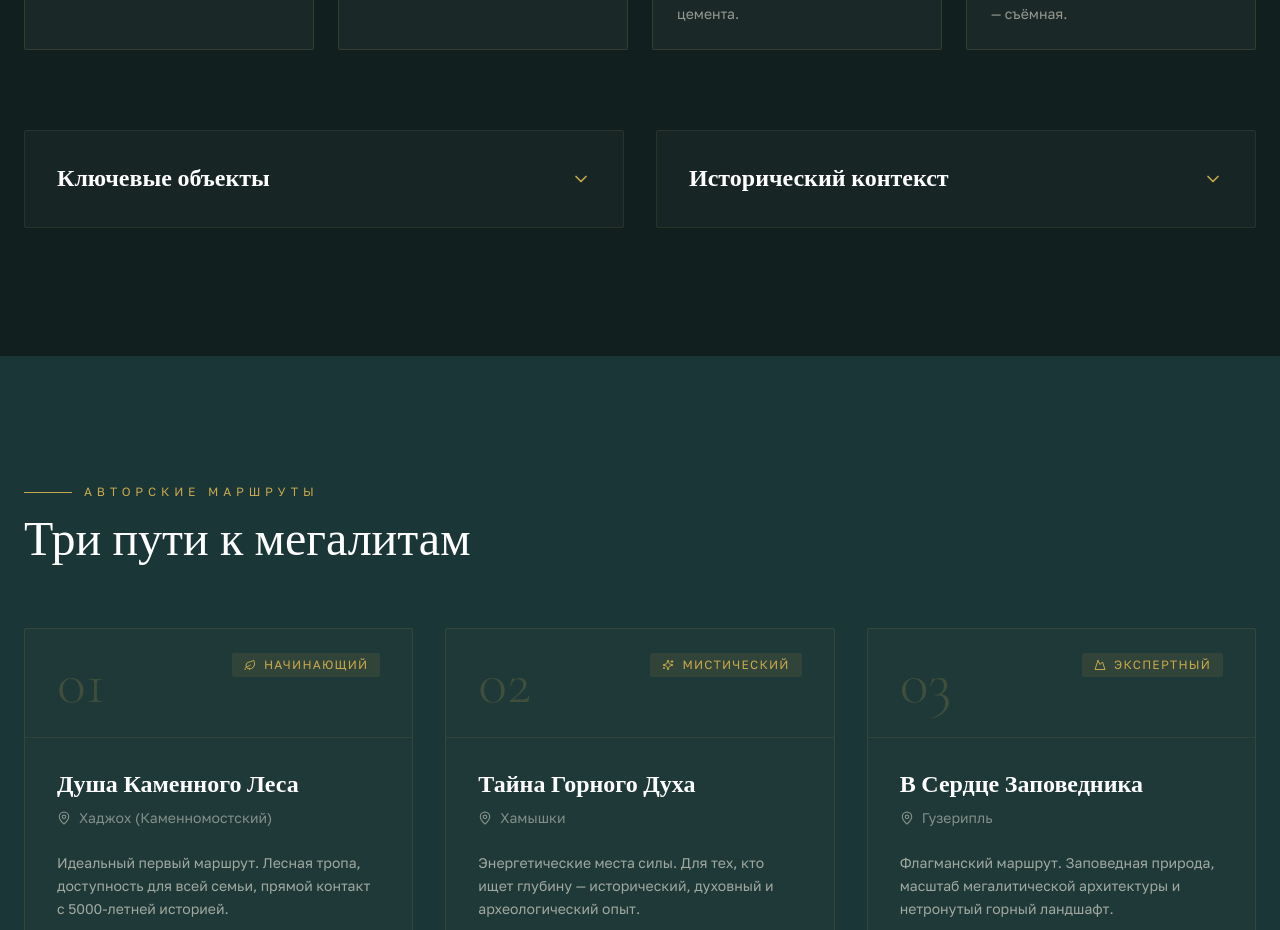
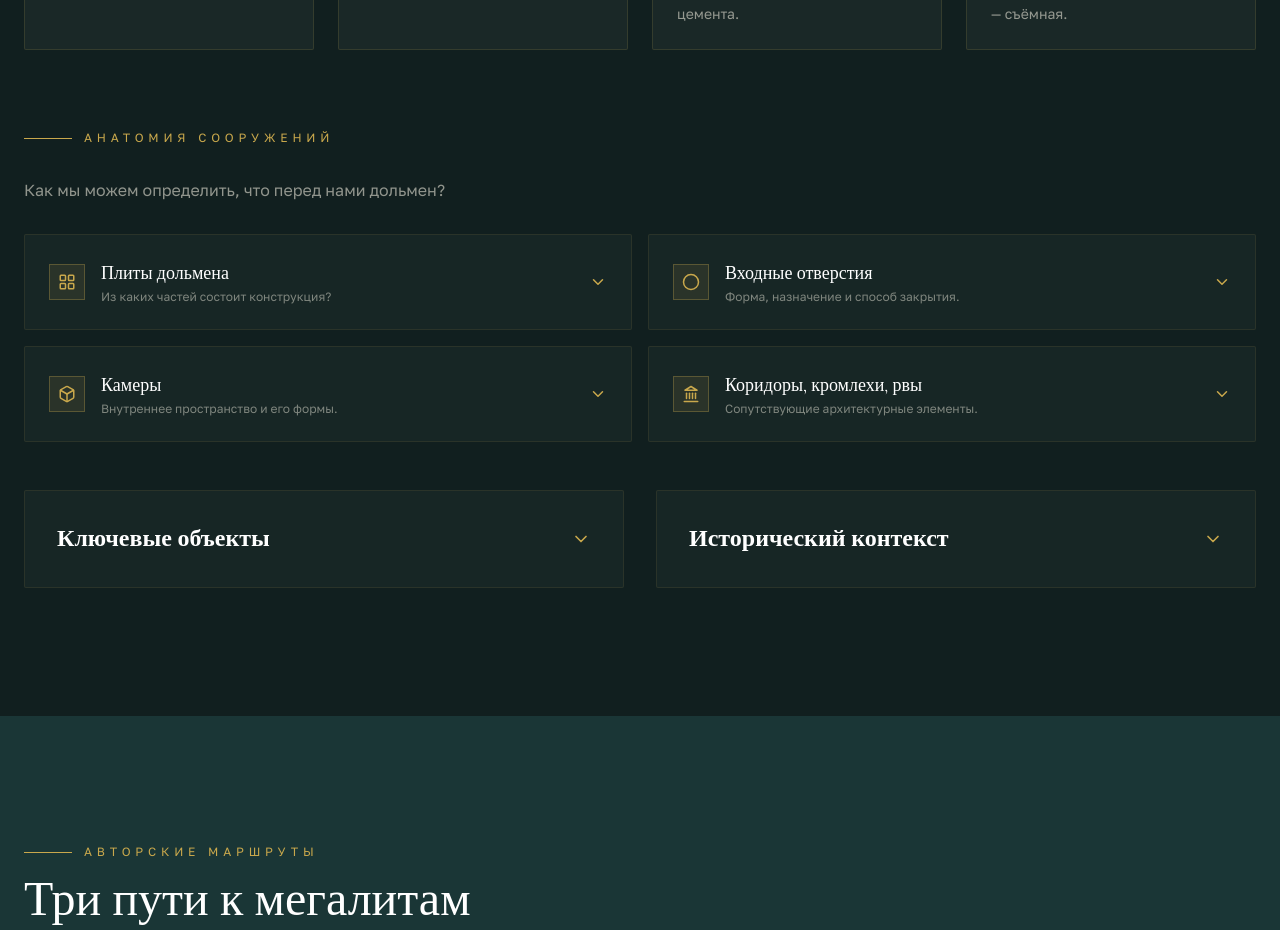
Before and after one commit to pr-poehali-dev/dolmen-tour-website, a React (Vite) app: page / in a window 1280 px wide. Shown: the part 1980-2910 px from the top of the page. Built offline with nearby package versions, Linux system fonts and the light colour scheme.

Commit message:
docs: add dolmen typology widgets

```diff
--- a/src/pages/Index.tsx
+++ b/src/pages/Index.tsx
@@ -80,6 +80,62 @@ const DOLMEN_TYPES = [
   },
 ];
 
+const DOLMEN_ANATOMY = [
+  {
+    id: "plates",
+    icon: "LayoutGrid",
+    label: "Плиты дольмена",
+    desc: "Из каких частей состоит конструкция?",
+    items: [
+      { title: "Портальные плиты", detail: "Передние плиты с входным отверстием. Часто имеют утолщение к середине (цилиндрическая линза) или утоньшение в полумонолитах." },
+      { title: "Фасадные плиты", detail: "Лицевая часть дольмена, которая может быть украшена или иметь архитектурные детали." },
+      { title: "Задние плиты", detail: "Задняя стена камеры, которая вместе с боковыми плитами формирует внутреннее пространство." },
+      { title: "Боковые плиты", detail: "Стены, поддерживающие конструкцию и отделяющие камеру от внешнего пространства. Плиты часто соединяются в паз, что обеспечивает прочность." },
+      { title: "Покрывные (верхние) плиты", detail: "Крыша дольмена, перекрывающая камеру. Иногда их вес превышает вес остальных частей сооружения." },
+    ],
+    img: "https://cdn.poehali.dev/files/bbe25a6c-11e8-49fb-bfcd-4445c91dd6da.jpg",
+  },
+  {
+    id: "entrance",
+    icon: "Circle",
+    label: "Входные отверстия",
+    desc: "Форма, назначение и способ закрытия.",
+    items: [
+      { title: "Круглые", detail: "Наиболее распространённый вариант входного отверстия." },
+      { title: "Овальные", detail: "Чуть менее частый вариант, встречается в разных районах Адыгеи." },
+      { title: "Трапециевидные", detail: "Встречаются реже. Также возможны арочные или подтреугольные формы." },
+      { title: "Каменные пробки (втулки)", detail: "Отверстия закрывались пробками с расширяющейся шляпкой, напоминающей гриб." },
+      { title: "Ложнопортальные дольмены", detail: "Без входного отверстия спереди — оно может располагаться сзади или сбоку." },
+    ],
+    img: "https://cdn.poehali.dev/files/fcfa465a-3016-4d91-85a6-18205774dbf8.jpg",
+  },
+  {
+    id: "chamber",
+    icon: "Box",
+    label: "Камеры",
+    desc: "Внутреннее пространство и его формы.",
+    items: [
+      { title: "Прямоугольные камеры", detail: "Наиболее распространённая форма внутреннего пространства дольмена." },
+      { title: "Трапециевидные камеры", detail: "Встречаются реже. Внутренние поверхности плит часто выравнивались или шлифовались." },
+      { title: "Дополнительные элементы", detail: "В некоторых случаях камеры имеют вырезанные каменные полусферы, выступающие из стен." },
+    ],
+    img: "https://cdn.poehali.dev/files/c4ad992b-0182-4cd8-9396-b603c07d503c.jpg",
+  },
+  {
+    id: "structures",
+    icon: "Landmark",
+    label: "Коридоры, кромлехи, рвы",
+    desc: "Сопутствующие архитектурные элементы.",
+    items: [
+      { title: "Погребальные камеры", detail: "Основное внутреннее пространство с захоронениями. Могут быть простыми или сложными в зависимости от конструкции." },
+      { title: "Коридоры (галереи)", detail: "В некоторых дольменах к камере вела входная галерея из стоящих плит. Иногда дольмен превращался в ряд продольных камер." },
+      { title: "Кромлехи", detail: "Кольцевые каменные ограды вокруг дольменов. Выполняли ритуальную или защитную функцию." },
+      { title: "Рвы", detail: "Рвы вокруг или вблизи дольменов — могли иметь практическое (защита) и символическое значение." },
+    ],
+    img: "https://cdn.poehali.dev/files/6934f737-53ef-4a71-8e63-cf194bb4a115.jpg",
+  },
+];
+
 const GALLERY = [
   { src: "https://cdn.poehali.dev/files/c4ad992b-0182-4cd8-9396-b603c07d503c.jpg", caption: "Гузерипльское дольменное поле, пос. Гузерипль, Майкопский район" },
   { src: "https://cdn.poehali.dev/files/fcfa465a-3016-4d91-85a6-18205774dbf8.jpg", caption: "Дольмен у посёлка Хаджох (Каменномостский), р. Белая" },
@@ -93,6 +149,7 @@ export default function Index() {
   const [scrolled, setScrolled] = useState(false);
   const [mobileMenu, setMobileMenu] = useState(false);
   const [openPanel, setOpenPanel] = useState<string | null>(null);
+  const [openAnatomy, setOpenAnatomy] = useState<string | null>(null);
 
   useEffect(() => {
     const onScroll = () => setScrolled(window.scrollY > 60);
@@ -367,6 +424,53 @@ export default function Index() {
                 </div>
               </div>
             ))}
+          </div>
+
+          {/* ANATOMY SECTION */}
+          <div className="mb-12 mt-4">
+            <div className="flex items-center gap-3 mb-8">
+              <div className="h-px w-12" style={{ background: "var(--brand-gold)" }} />
+              <span className="text-xs tracking-[0.4em] uppercase font-body" style={{ color: "var(--brand-gold)" }}>
+                Анатомия сооружений
+              </span>
+            </div>
+            <p className="font-body text-base mb-8" style={{ color: "rgba(232,229,215,0.6)" }}>
+              Как мы можем определить, что перед нами дольмен?
+            </p>
+            <div className="grid md:grid-cols-2 gap-4">
+              {DOLMEN_ANATOMY.map((item) => (
+                <div
+                  key={item.id}
+                  className="cursor-pointer transition-all duration-300"
+                  style={{ background: "rgba(64,83,76,0.15)", border: `1px solid ${openAnatomy === item.id ? "rgba(201,168,76,0.4)" : "rgba(201,168,76,0.1)"}`, borderRadius: "2px" }}
+                  onClick={() => setOpenAnatomy(openAnatomy === item.id ? null : item.id)}
+                >
+                  <div className="p-6 flex items-center gap-4">
+                    <div className="w-9 h-9 flex items-center justify-center flex-shrink-0" style={{ background: "rgba(201,168,76,0.1)", border: "1px solid rgba(201,168,76,0.3)" }}>
+                      <Icon name={item.icon} size={18} style={{ color: "var(--brand-gold)" }} />
+                    </div>
+                    <div className="flex-1 min-w-0">
+                      <div className="font-display text-lg text-white">{item.label}</div>
+                      <div className="font-body text-xs mt-0.5" style={{ color: "rgba(232,229,215,0.5)" }}>{item.desc}</div>
+                    </div>
+                    <Icon name={openAnatomy === item.id ? "ChevronUp" : "ChevronDown"} size={18} style={{ color: "var(--brand-gold)", flexShrink: 0 }} />
+                  </div>
+                  {openAnatomy === item.id && (
+                    <div className="px-6 pb-6">
+                      <img src={item.img} alt={item.label} className="w-full h-44 object-cover mb-5" style={{ borderRadius: "2px" }} />
+                      <ul className="space-y-3">
+                        {item.items.map((pt) => (
+                          <li key={pt.title} className="font-body text-sm" style={{ color: "rgba(232,229,215,0.75)" }}>
+                            <span style={{ color: "var(--brand-gold)" }}>— </span>
+                            <span className="font-medium text-white">{pt.title}:</span> {pt.detail}
+                          </li>
+                        ))}
+                      </ul>
+                    </div>
+                  )}
+                </div>
+              ))}
+            </div>
           </div>
 
           <div className="grid md:grid-cols-2 gap-8">
```
